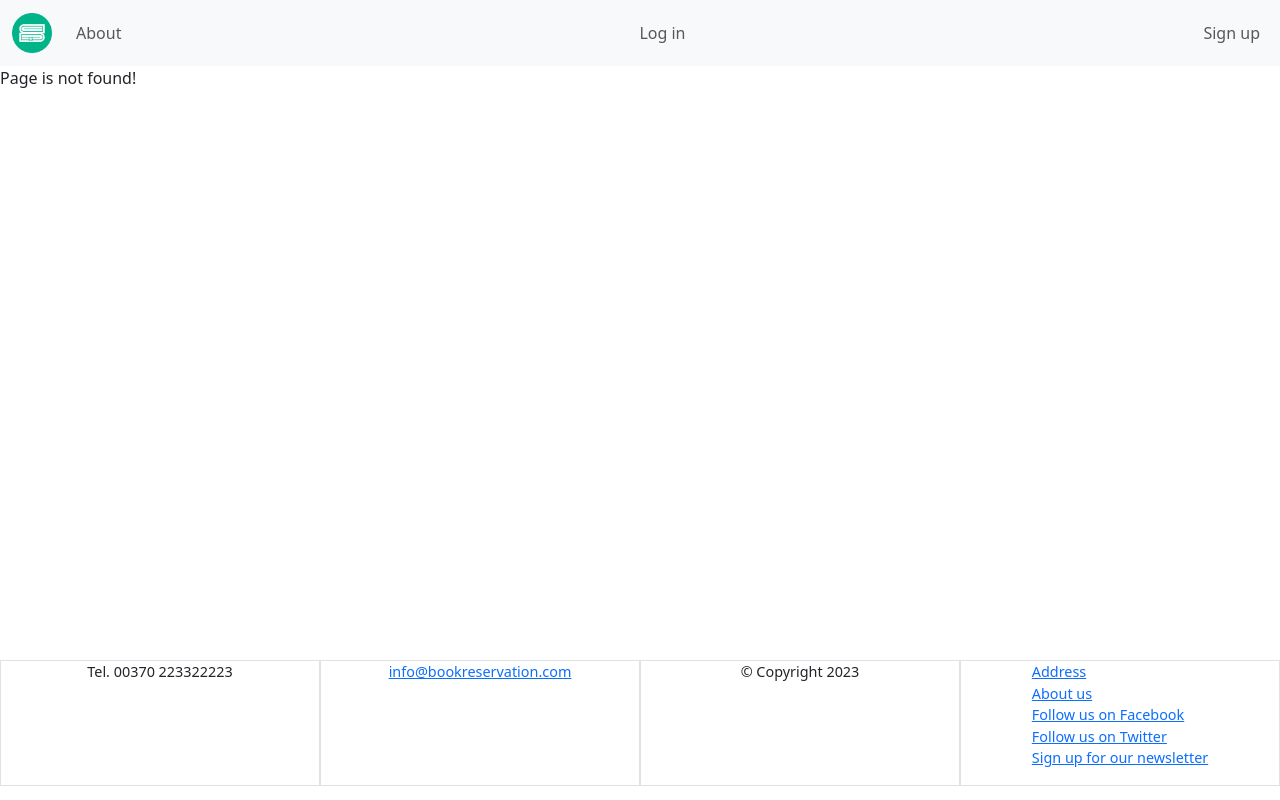
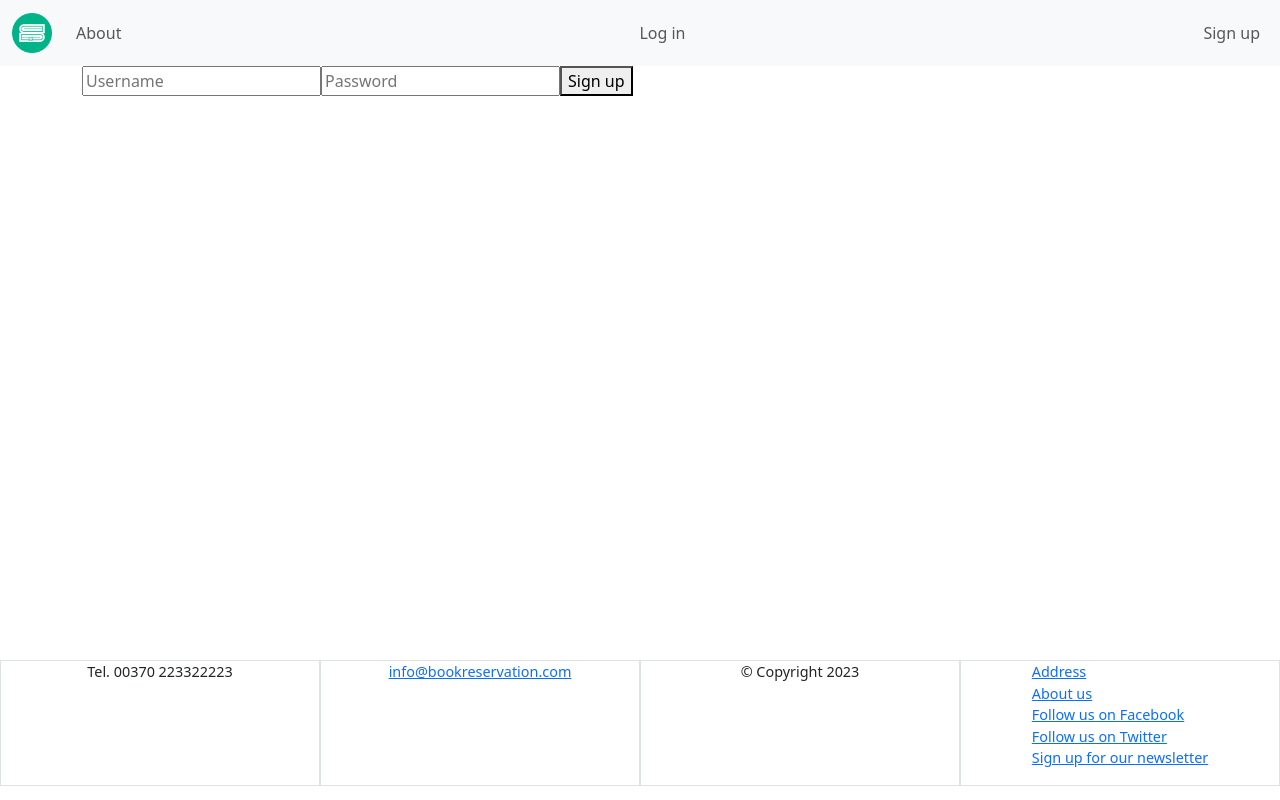
Before and after one commit to jzabulenas/online-bookstore, a React (Create React App) app in the folder frontend/: page /signup in a window 1280 px wide. Before the commit this address had no page. Built offline with nearby package versions, Linux system fonts and the light colour scheme.

Commit message:
Add basic Sign up functionality

```diff
--- a/frontend/src/App.js
+++ b/frontend/src/App.js
@@ -9,6 +9,7 @@ import About from "./components/About";
 import ErrorPage from "./components/ErrorPage";
 import Footer from "./components/Footer";
 import Login from "./components/Login";
+import Signup from "./components/Signup";
 
 function App() {
   return (
@@ -48,6 +49,10 @@ function App() {
             path="/login"
             element={<Login />}
           />
+          <Route
+            path="/signup"
+            element={<Signup />}
+          />
         </Routes>
       </main>
       <Footer />
--- a/frontend/src/components/Navbar.js
+++ b/frontend/src/components/Navbar.js
@@ -140,7 +140,7 @@ export default function Navbar() {
                 <li className="nav-item">
                   <Link
                     className="nav-link"
-                    to={"/categories"}
+                    to={"/signup"}
                   >
                     Sign up
                   </Link>
--- /dev/null
+++ b/frontend/src/components/Signup.js
@@ -0,0 +1,51 @@
+import { useState } from "react";
+import { useNavigate } from "react-router-dom";
+
+export default function Signup() {
+  const [username, setUsername] = useState("");
+  const [password, setPassword] = useState("");
+  const navigate = useNavigate();
+
+  const handleSignup = async (e) => {
+    e.preventDefault();
+
+    try {
+      const response = await fetch("http://localhost:8080/signup", {
+        method: "POST",
+        headers: {
+          "Content-Type": "application/json",
+        },
+        body: JSON.stringify({
+          username: username,
+          password: password,
+        }),
+      });
+    } catch (error) {
+      console.error("Signup failed:", error);
+    }
+  };
+
+  return (
+    <div className="container">
+      <div className="row">
+        <div className="col">
+          <form onSubmit={handleSignup}>
+            <input
+              type="text"
+              placeholder="Username"
+              value={username}
+              onChange={(e) => setUsername(e.target.value)}
+            />
+            <input
+              type="password"
+              placeholder="Password"
+              value={password}
+              onChange={(e) => setPassword(e.target.value)}
+            />
+            <button type="submit">Sign up</button>
+          </form>
+        </div>
+      </div>
+    </div>
+  );
+}
```
Also changed, not shown: 2 other files (tests, documents, lock files or other folders).
